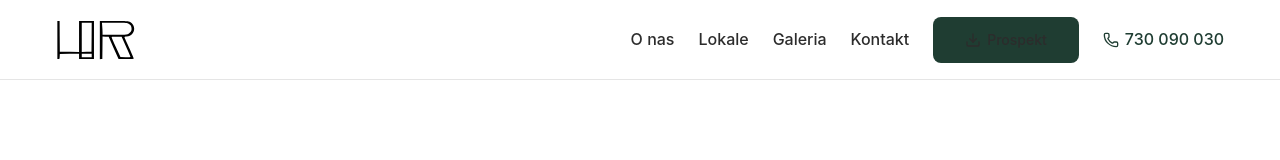
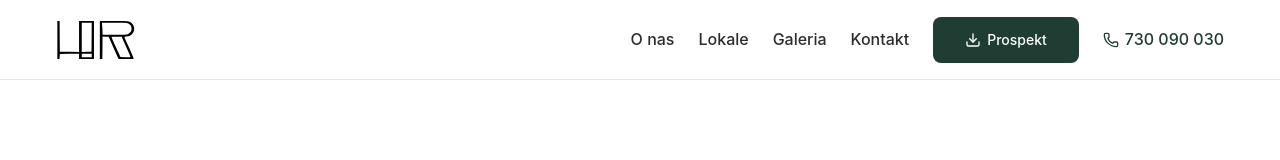
Before and after one commit to machanek/harmonia-next, a Next.js app: page / in a window 1280 px wide. Shown: the top 160 px of the page. Built offline with nearby package versions, Linux system fonts and the light colour scheme.

Commit message:
feat(about): button v4

```diff
--- a/public/css/next-bridge.css
+++ b/public/css/next-bridge.css
@@ -109,7 +109,7 @@
 /* PRZYCISKI W MENU */
 .btn-prospekt{
   background: #1F3D32;
-  color: #FFFFFF;
+  color: #FFFFFF !important;
   padding: 12px 32px !important;
   border-radius: 8px;
   font-weight: 500;
```
